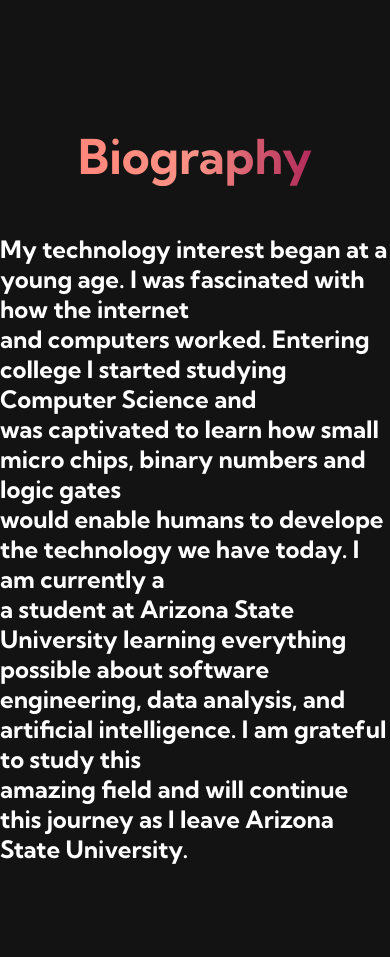
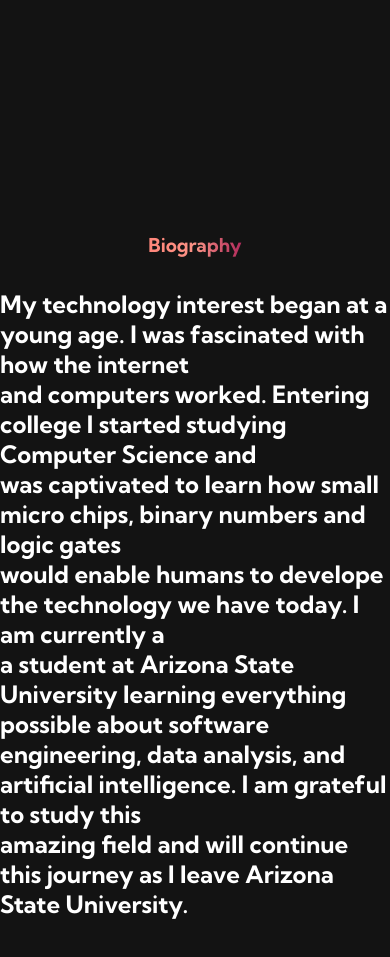
Before and after one commit to geoffreygrossthal/geoffreygrossthal.github.io, a plain HTML site: page index.html in a window 390 px wide. Shown: the part 1024-1981 px from the top of the page. Drawn offline with Linux system fonts and the light colour scheme.

Commit message:
Update styles.css

```diff
--- a/styles.css
+++ b/styles.css
@@ -384,8 +384,8 @@
   }
 
   .biography h1 {
-    font-size: 3rem;
-    margin-top: 2rem;
+    font-size: 2rem;
+    margin-top: 12rem;
   }
 }
 
@@ -395,11 +395,11 @@
   }
 
   .biography h1 {
-    font-size: 3rem;
+    font-size: 1.2rem;
   }
 
   .biography p {
-    margin-top: 2rem;
+    margin-top: 1rem;
     font-size: 1.5rem;
   }
 }
```
